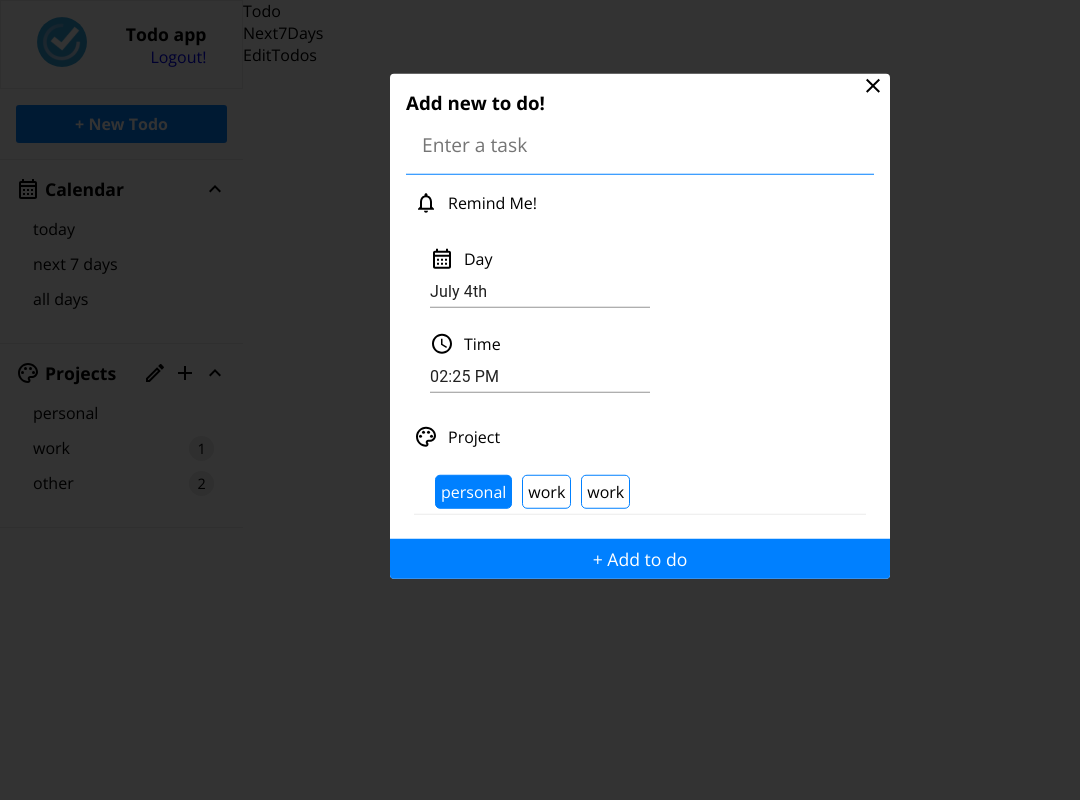
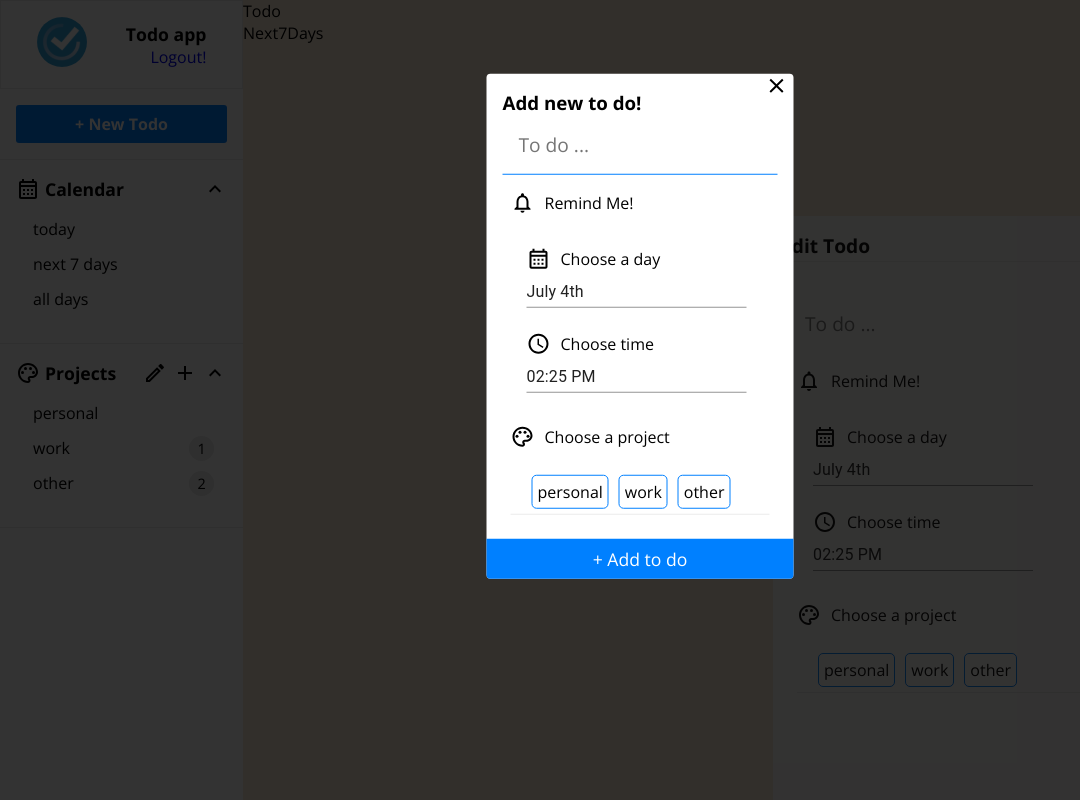
Before and after one commit to dluismendezpy/todo-firebase, a React (Create React App) app: page / in a window 1280 px wide. Both pictures are taken after a click on the button "+ New Todo". Shown: the top 800 px of the page, without its empty margins (0-1080 px from the left). Built offline with nearby package versions, Linux system fonts and the light colour scheme.

Commit message:
feat: add todo form and edit todo

```diff
--- a/src/components/AddNewTodo/AddNewTodo.css
+++ b/src/components/AddNewTodo/AddNewTodo.css
@@ -24,95 +24,3 @@
 	filter: brightness(1.1);
 	transition: all 300ms ease;
 }
-
-/*form*/
-.add-new-todo form {
-	padding: 1rem 1rem calc(1rem + 40px) 1rem;
-	width: 500px;
-	background: white;
-	border-radius: 4px;
-}
-
-.add-new-todo form .text input {
-	padding: 1rem;
-	width: 100%;
-	margin-bottom: 0.5rem;
-	border: none;
-	font-size: 1.2rem;
-}
-
-.add-new-todo form .text input:focus {
-	outline: none;
-	border-bottom: 1px solid #0080ff;
-}
-
-.add-new-todo form .remind {
-	display: flex;
-	align-items: center;
-	padding: 0.5rem;
-}
-
-.add-new-todo form p {
-	margin-left: 10px;
-}
-
-.add-new-todo form .title {
-	display: flex;
-	align-items: center;
-	margin-bottom: 5px;
-}
-
-.add-new-todo form .pick-day {
-	padding: 1.5rem 1.5rem 0 1.5rem;
-}
-.add-new-todo form .pick-time {
-	padding: 1.5rem;
-}
-
-.add-new-todo form .pick-project {
-	padding: 0.5rem;
-}
-
-.add-new-todo form .pick-project .projects {
-	display: flex;
-	flex-wrap: wrap;
-	padding: 1rem 1rem 0 1rem;
-}
-
-.add-new-todo form .pick-project .projects .project {
-	border: 1px solid #0080ff;
-	border-radius: 5px;
-	padding: 5px;
-	margin: 5px;
-	cursor: pointer;
-}
-
-.add-new-todo form .pick-project .projects .active {
-	background: #0080ff;
-	color: white;
-}
-
-.add-new-todo form .cancel {
-	position: absolute;
-	top: 0;
-	right: 5px;
-	cursor: pointer;
-}
-
-.add-new-todo form .confirm {
-	position: absolute;
-	bottom: 0;
-	left: 0;
-	width: 100%;
-}
-
-.add-new-todo form .confirm button {
-	width: 100%;
-	height: 40px;
-	background: #0080ff;
-	color: white;
-	font-size: 1.1rem;
-	border: none;
-	border-radius: 0 0 4px 4px;
-	cursor: pointer;
-}
--- a/src/components/AddNewTodo/AddNewTodo.jsx
+++ b/src/components/AddNewTodo/AddNewTodo.jsx
@@ -1,17 +1,7 @@
 import { useState } from "react";
 import Modal from "../Modal/Modal";
 import "./AddNewTodo.css";
-import {
-	DatePicker,
-	TimePicker,
-	MuiPickersUtilsProvider,
-} from "@material-ui/pickers";
-import DateFnsUtils from "@date-io/date-fns";
-import NotificationsOutlinedIcon from "@mui/icons-material/NotificationsOutlined";
-import CalendarMonthOutlinedIcon from "@mui/icons-material/CalendarMonthOutlined";
-import AccessTimeOutlinedIcon from "@mui/icons-material/AccessTimeOutlined";
-import PaletteOutlinedIcon from "@mui/icons-material/PaletteOutlined";
-import CloseOutlinedIcon from "@mui/icons-material/CloseOutlined";
+import TodoForm from "../TodoForm/TodoForm";
 
 export default function AddNewTodo() {
 	const [showModal, setShowModal] = useState(false);
@@ -19,61 +9,33 @@ export default function AddNewTodo() {
 	const [day, setDay] = useState(new Date());
 	const [time, setTime] = useState(new Date());
 
+	const handleSubmit = (e) => {};
+
+	const projects = [
+		{ id: 1, name: "personal", numOfTodos: 0 },
+		{ id: 2, name: "work", numOfTodos: 1 },
+		{ id: 3, name: "other", numOfTodos: 2 },
+	];
+
 	return (
 		<div className="add-new-todo">
 			<div className="btn">
 				<button onClick={() => setShowModal(true)}>+ New Todo</button>
 			</div>
 			<Modal showModal={showModal} setShowModal={setShowModal}>
-				<MuiPickersUtilsProvider utils={DateFnsUtils}>
-					<form>
-						<div className="text">
-							<h3>Add new to do!</h3>
-							<input
-								type="text"
-								value={text}
-								onChange={(e) => setText(e.target.value)}
-								placeholder="Enter a task"
-								autoFocus
-							/>
-						</div>
-						<div className="remind">
-							<NotificationsOutlinedIcon />
-							<p>Remind Me!</p>
-						</div>
-						<div className="pick-day">
-							<div className="title">
-								<CalendarMonthOutlinedIcon />
-								<p>Day</p>
-							</div>
-							<DatePicker value={day} onChange={(day) => setDay(day)} />
-						</div>
-						<div className="pick-time">
-							<div className="title">
-								<AccessTimeOutlinedIcon />
-								<p>Time</p>
-							</div>
-							<TimePicker value={time} onChange={(time) => setTime(time)} />
-						</div>
-						<div className="pick-project">
-							<div className="title">
-								<PaletteOutlinedIcon />
-								<p>Project</p>
-							</div>
-							<div className="projects">
-								<div className="project active">personal</div>
-								<div className="project">work</div>
-								<div className="project">work</div>
-							</div>
-						</div>
-						<div className="cancel" onClick={() => setShowModal(false)}>
-							<CloseOutlinedIcon size="40" />
-						</div>
-						<div className="confirm">
-							<button>+ Add to do</button>
-						</div>
-					</form>
-				</MuiPickersUtilsProvider>
+				<TodoForm
+					handleSubmit={handleSubmit}
+					heading="Add new to do!"
+					text={text}
+					setText={setText}
+					day={day}
+					setDay={setDay}
+					time={time}
+					setTime={setTime}
+					projects={projects}
+					showButtons={true}
+					setShowModal={setShowModal}
+				/>
 			</Modal>
 		</div>
 	);
--- /dev/null
+++ b/src/components/EditTodo/EditTodo.css
@@ -0,0 +1,23 @@
+.edit-todo {
+	position: absolute;
+	bottom: 40px;
+	left: calc(40px + 450px + 40px);
+
+	background-color: white;
+
+	height: 80%;
+	width: 450px;
+
+	border-radius: 4px;
+	opacity: 0.9;
+}
+
+.edit-todo .header {
+	margin: 1rem 0.5rem;
+
+	font-size: 1.2rem;
+	font-weight: bold;
+
+	padding-bottom: 2px;
+	border-bottom: 1px solid #eeeeee;
+}
--- /dev/null
+++ b/src/components/EditTodo/EditTodo.jsx
@@ -0,0 +1,35 @@
+import { useState } from "react";
+import TodoForm from "../TodoForm/TodoForm";
+import "./EditTodo.css";
+
+export default function EditTodo() {
+	const [text, setText] = useState();
+	const [day, setDay] = useState();
+	const [time, setTime] = useState();
+
+	const projects = [
+		{ id: 1, name: "personal", numOfTodos: 0 },
+		{ id: 2, name: "work", numOfTodos: 1 },
+		{ id: 3, name: "other", numOfTodos: 2 },
+	];
+
+	const handleSubmit = (e) => {};
+
+	return (
+		<div className="edit-todo">
+			<div className="header">Edit Todo</div>
+			<div className="container">
+				<TodoForm
+					handleSubmit={handleSubmit}
+					text={text}
+					setText={setText}
+					day={day}
+					setDay={setDay}
+					time={time}
+					setTime={setTime}
+					projects={projects}
+				/>
+			</div>
+		</div>
+	);
+}
--- a/src/components/EditTodos/EditTodos.jsx
+++ /dev/null
@@ -1,3 +0,0 @@
-export default function EditTodos() {
-	return <div>EditTodos</div>;
-}
--- /dev/null
+++ b/src/components/TodoForm/TodoForm.css
@@ -0,0 +1,90 @@
+.todo-form {
+	padding: 1rem 1rem calc(1rem + 40px) 1rem;
+	width: 100%;
+	background: white;
+	border-radius: 4px;
+}
+
+.todo-form .text input {
+	padding: 1rem;
+	width: 100%;
+	margin-bottom: 0.5rem;
+	border: none;
+	font-size: 1.2rem;
+}
+
+.todo-form .text input:focus {
+	outline: none;
+	border-bottom: 1px solid #0080ff;
+}
+
+.todo-form .remind {
+	display: flex;
+	align-items: center;
+	padding: 0.5rem;
+}
+
+.todo-form p {
+	margin-left: 10px;
+}
+
+.todo-form .title {
+	display: flex;
+	align-items: center;
+	margin-bottom: 5px;
+}
+
+.todo-form .pick-day {
+	padding: 1.5rem 1.5rem 0 1.5rem;
+}
+.todo-form .pick-time {
+	padding: 1.5rem;
+}
+
+.todo-form .pick-project {
+	padding: 0.5rem;
+}
+
+.todo-form .pick-project .projects {
+	display: flex;
+	flex-wrap: wrap;
+	padding: 1rem 1rem 0 1rem;
+}
+
+.todo-form .pick-project .projects .project {
+	border: 1px solid #0080ff;
+	border-radius: 5px;
+	padding: 5px;
+	margin: 5px;
+	cursor: pointer;
+}
+
+.todo-form .pick-project .projects .active {
+	background: #0080ff;
+	color: white;
+}
+
+.todo-form .cancel {
+	position: absolute;
+	top: 0;
+	right: 5px;
+	cursor: pointer;
+}
+
+.todo-form .confirm {
+	position: absolute;
+	bottom: 0;
+	left: 0;
+	width: 100%;
+}
+
+.todo-form .confirm button {
+	width: 100%;
+	height: 40px;
+	background: #0080ff;
+	color: white;
+	font-size: 1.1rem;
+	border: none;
+	border-radius: 0 0 4px 4px;
+	cursor: pointer;
+}
--- /dev/null
+++ b/src/components/TodoForm/TodoForm.jsx
@@ -0,0 +1,84 @@
+import {
+	DatePicker,
+	TimePicker,
+	MuiPickersUtilsProvider,
+} from "@material-ui/pickers";
+import DateFnsUtils from "@date-io/date-fns";
+import NotificationsOutlinedIcon from "@mui/icons-material/NotificationsOutlined";
+import CalendarMonthOutlinedIcon from "@mui/icons-material/CalendarMonthOutlined";
+import AccessTimeOutlinedIcon from "@mui/icons-material/AccessTimeOutlined";
+import PaletteOutlinedIcon from "@mui/icons-material/PaletteOutlined";
+import CloseOutlinedIcon from "@mui/icons-material/CloseOutlined";
+import "./TodoForm.css";
+
+export default function TodoForm({
+	handleSubmit,
+	heading = false,
+	text,
+	setText,
+	day,
+	setDay,
+	time,
+	setTime,
+	projects,
+	showButtons = false,
+	setShowModal = false,
+}) {
+	return (
+		<MuiPickersUtilsProvider utils={DateFnsUtils}>
+			<form onSubmit={handleSubmit} className="todo-form">
+				<div className="text">
+					{heading && <h3>{heading}</h3>}
+					<input
+						type="text"
+						value={text}
+						onChange={(e) => setText(e.target.value)}
+						placeholder="To do ..."
+						autoFocus
+					/>
+				</div>
+				<div className="remind">
+					<NotificationsOutlinedIcon />
+					<p>Remind Me!</p>
+				</div>
+				<div className="pick-day">
+					<div className="title">
+						<CalendarMonthOutlinedIcon />
+						<p>Choose a day</p>
+					</div>
+					<DatePicker value={day} onChange={(day) => setDay(day)} />
+				</div>
+				<div className="pick-time">
+					<div className="title">
+						<AccessTimeOutlinedIcon />
+						<p>Choose time</p>
+					</div>
+					<TimePicker value={time} onChange={(time) => setTime(time)} />
+				</div>
+				<div className="pick-project">
+					<div className="title">
+						<PaletteOutlinedIcon />
+						<p>Choose a project</p>
+					</div>
+					<div className="projects">
+						{projects.map((project) => (
+							<div className="project" key={project.id}>
+								{project.name}
+							</div>
+						))}
+					</div>
+				</div>
+				{showButtons && (
+					<div>
+						<div className="cancel" onClick={() => setShowModal(false)}>
+							<CloseOutlinedIcon size="40" />
+						</div>
+						<div className="confirm">
+							<button>+ Add to do</button>
+						</div>
+					</div>
+				)}
+			</form>
+		</MuiPickersUtilsProvider>
+	);
+}
--- a/src/containers/Main/Main.css
+++ b/src/containers/Main/Main.css
@@ -1,4 +1,6 @@
 .main {
 	width: 100%;
 	height: 100%;
+	background: antiquewhite;
+	position: relative;
 }
--- a/src/containers/Main/Main.jsx
+++ b/src/containers/Main/Main.jsx
@@ -1,12 +1,12 @@
 import Todos from "../Todos/Todos";
-import EditTodos from "../../components/EditTodos/EditTodos";
+import EditTodo from "../../components/EditTodo/EditTodo";
 import "./Main.css";
 
 export default function Main() {
 	return (
 		<div className="main">
 			<Todos />
-			<EditTodos />
+			<EditTodo />
 		</div>
 	);
 }
```
